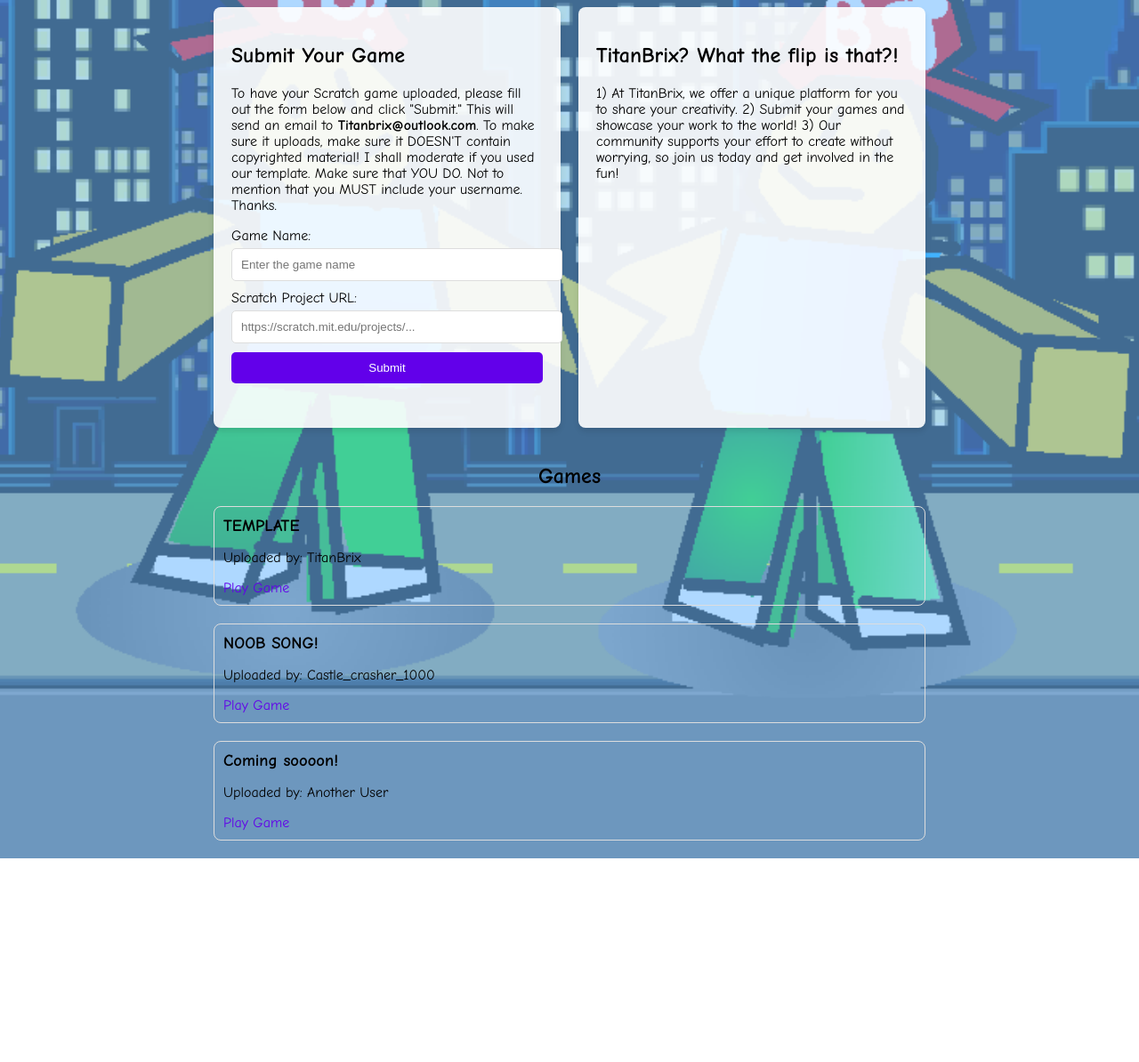
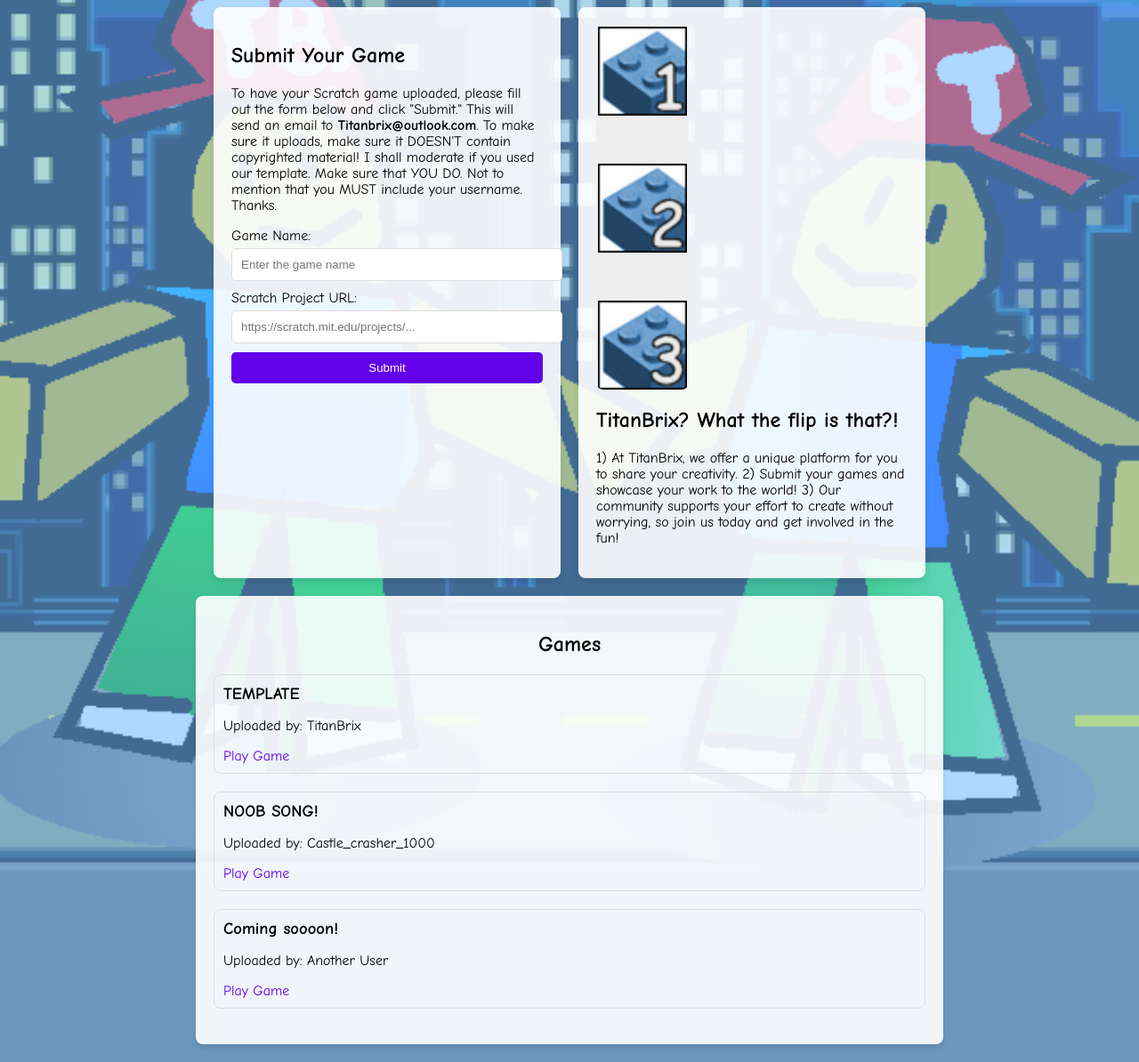
Before and after one commit to TitanBrix/Play, a plain HTML site: page index.html in a window 1280 px wide. Shown: the part 332-1526 px from the top of the page at 89% size. Before the commit the page ends 1297 px from the top, so only its background shows below. Drawn offline with Linux system fonts and the light colour scheme.

Commit message:
Update index.html

```diff
--- a/index.html
+++ b/index.html
@@ -37,9 +37,19 @@
       border-radius: 8px;
       box-shadow: 0 4px 6px rgba(0, 0, 0, 0.1);
     }
+    .flex-container img {
+      display: block;
+      max-width: 100%;
+      margin-bottom: 10px;
+      border-radius: 8px;
+    }
     .container {
       max-width: 800px;
       margin: 20px auto;
+      background: rgba(255, 255, 255, 0.9); /* Semi-transparent white background */
+      padding: 20px;
+      border-radius: 8px;
+      box-shadow: 0 4px 6px rgba(0, 0, 0, 0.1);
     }
     form {
       margin-bottom: 20px;
@@ -60,9 +70,6 @@
       color: white;
       border: none;
       cursor: pointer;
-    }
-    .games-section {
-      margin-top: 40px;
     }
     .games-section h2 {
       text-align: center;
@@ -115,6 +122,7 @@
     <!-- What is TitanBrix Section -->
     <div class="box">
       <section>
+        <img src="why.png" alt="Why Image">
         <h2>TitanBrix? What the flip is that?!</h2>
         <p>1) At TitanBrix, we offer a unique platform for you to share your creativity. 2) Submit your games and showcase your work to the world! 3) Our community supports your effort to create without worrying, so join us today and get involved in the fun!</p>
       </section>
```
